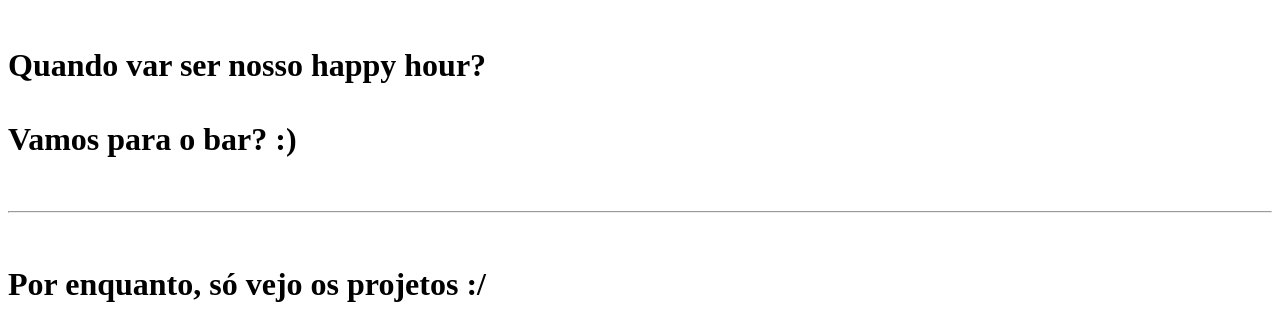
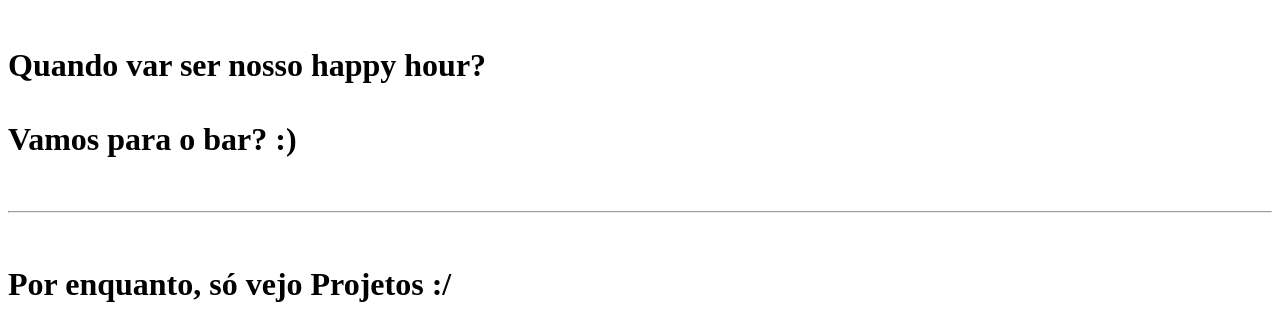
Before and after one commit to tonanuvem/elastic, a website: page app-client-nodejs-apm/bar.html in a window 1280 px wide. Shown: the top 322 px of the page. Drawn offline with Linux system fonts and the light colour scheme.

Commit message:
Update bar.html

```diff
--- a/app-client-nodejs-apm/bar.html
+++ b/app-client-nodejs-apm/bar.html
@@ -3,7 +3,7 @@
 <html>
 <body>
 <br>
-<h1>Quando var ser nosso happy hour? <br><br> Vamos para o bar? :) <br><br><hr><br>Por enquanto, só vejo os projetos :/ </h1>
+<h1>Quando var ser nosso happy hour? <br><br> Vamos para o bar? :) <br><br><hr><br>Por enquanto, só vejo Projetos :/ </h1>
 
 <h2>Receita F@cil, microserviços:</h2>
 <ol><h3>
```
